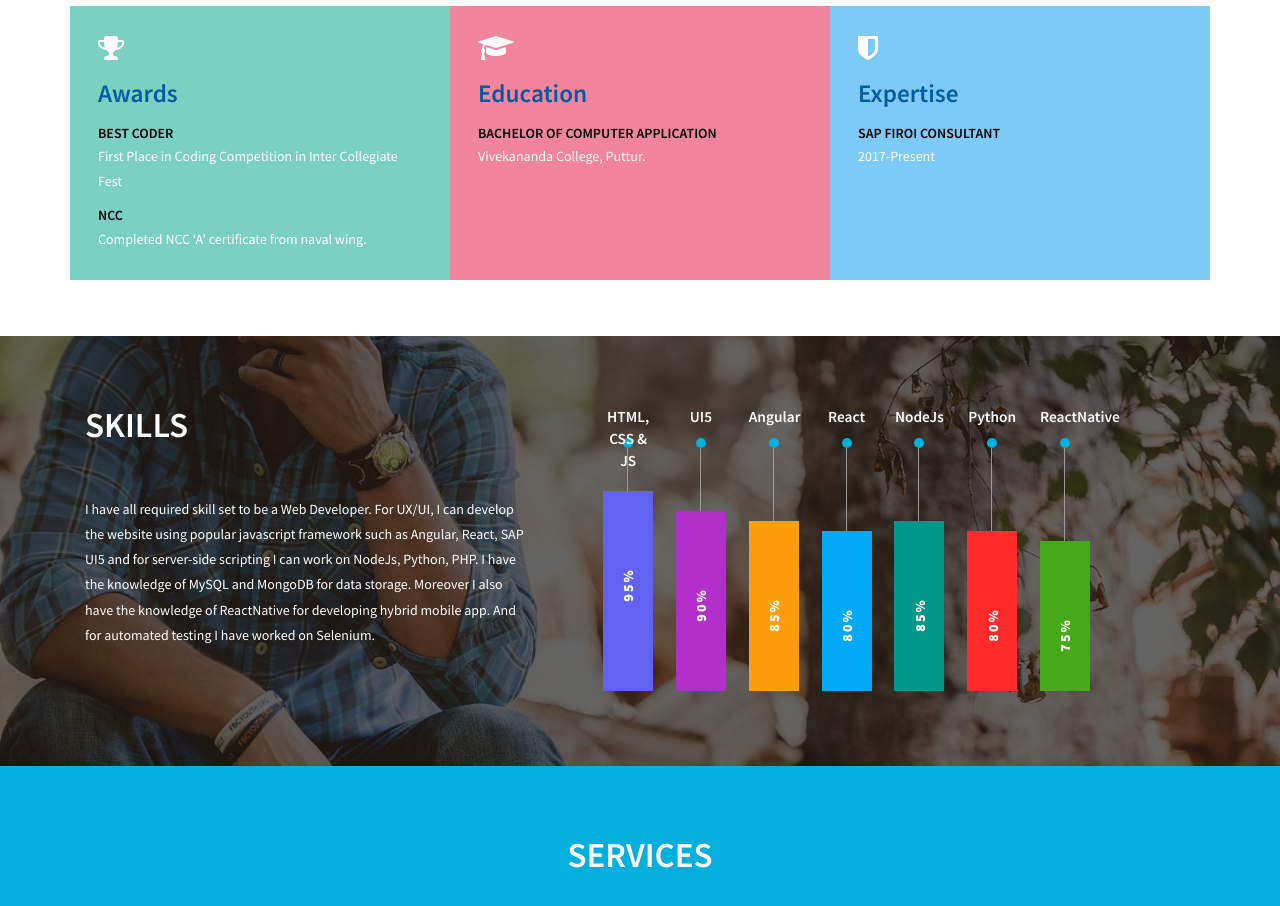
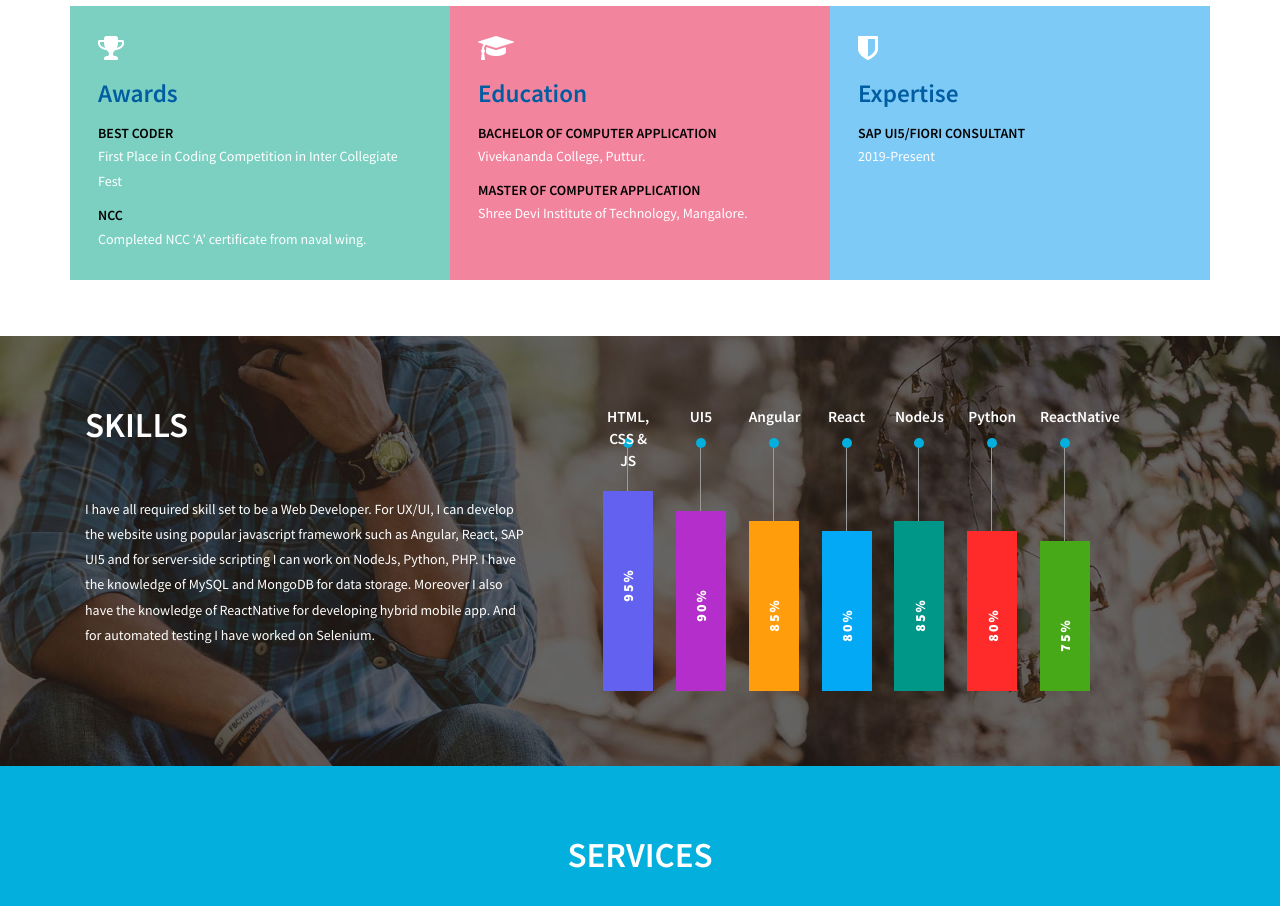
Before and after one commit to sagarsalyan/myProfile, a plain HTML site: page public/index.html in a window 1280 px wide. Shown: the part 1180-2086 px from the top of the page. Drawn offline with Linux system fonts and the light colour scheme; a web font is replaced by a local one.

Commit message:
edited education and expertise

```diff
--- a/public/index.html
+++ b/public/index.html
@@ -123,12 +123,14 @@ License URL: http://creativecommons.org/licenses/by/3.0/
 				<h4 class="agileinfo-head">education</h4>
 				<h5>Bachelor of Computer Application</h5>
 				<p>Vivekananda College, Puttur.</p>
+				<h5>Master of Computer Application</h5>
+				<p>Shree Devi Institute of Technology, Mangalore.</p>
 			</div>
 			<div class="col-md-4 col-sm-4 ab1 agileits-about-grid3">
 				<span class="fa fa-shield  wthree-title-list" aria-hidden="true"></span>
 				<h4 class="agileinfo-head">expertise</h4>
-				<h5>SAP Firoi Consultant</h5>
-				<p>2017-Present</p>
+				<h5>SAP UI5/Fiori Consultant</h5>
+				<p>2019-Present</p>
 			</div>
 			<div class="clearfix"></div>
 			</div>
```
